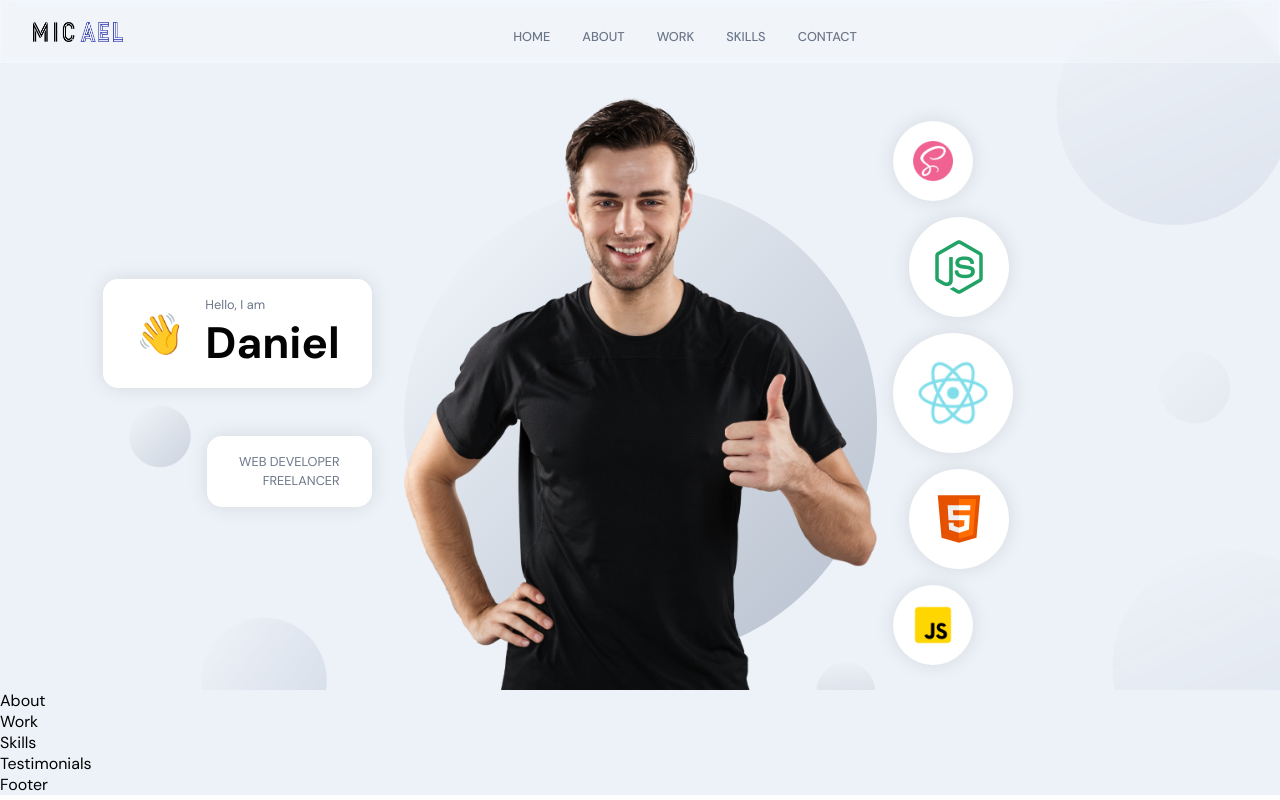
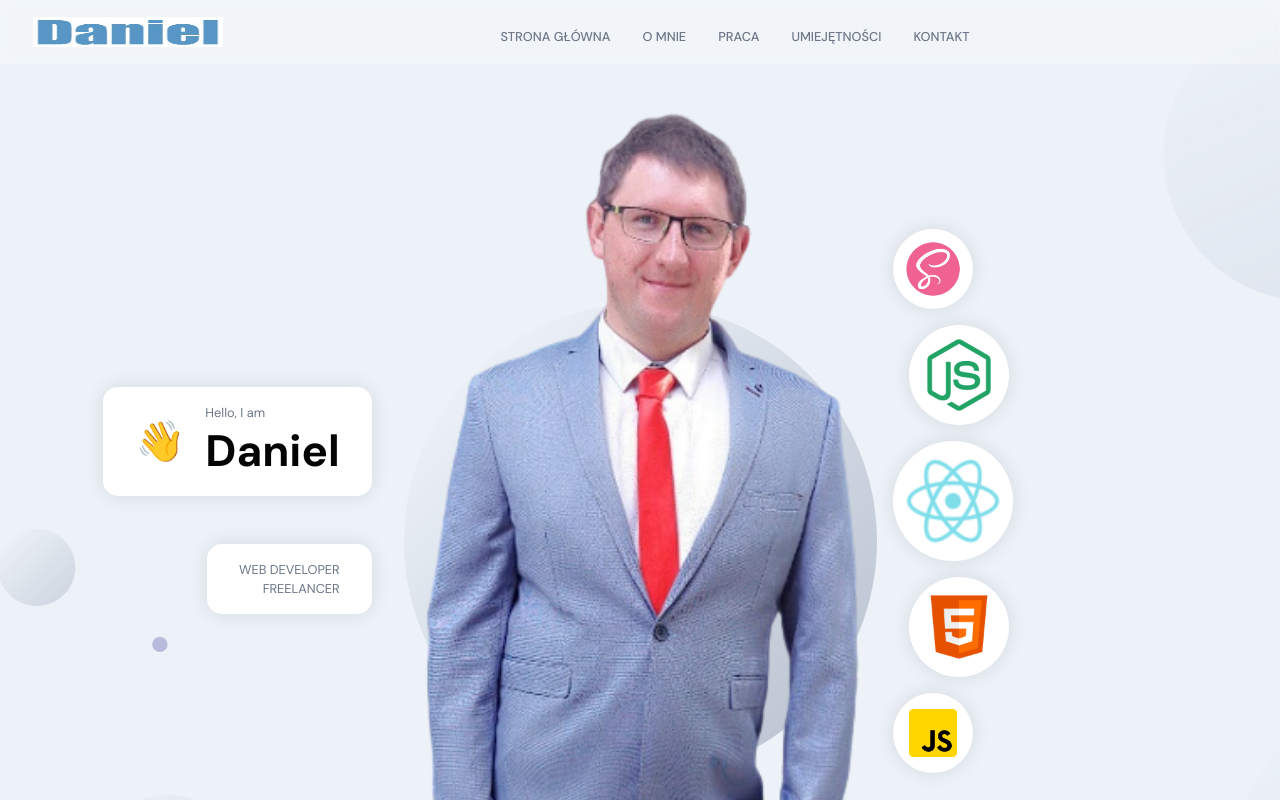
Before and after one commit to DanielKrol90/React.myPortfolio.app, a React (Create React App) app in the folder frontend-app/: page / in a window 1280 px wide. Shown: the top 800 px of the page. Built offline with nearby package versions, Linux system fonts and the light colour scheme.

Commit message:
added assets and changing few things in nav/header

```diff
--- a/frontend-app/src/components/Navbar/Navbar.jsx
+++ b/frontend-app/src/components/Navbar/Navbar.jsx
@@ -11,10 +11,10 @@ const Navbar = () => {
   return (
     <nav className="app__navbar">
       <div className="app__navbar-logo">
-        <img src={images.logo} alt="logo" />
+        <img src={images.user} alt="logo" />
       </div>
       <ul className="app__navbar-links">
-        {['home', 'about', 'work', 'skills', 'contact'].map((item) => (
+        {['strona główna', 'o mnie', 'praca', 'umiejętności', 'kontakt'].map((item) => (
           <li className="app__flex p-text" key={`link-${item}`}>
             <div />
             <a href={`#${item}`}>{item}</a>
@@ -32,7 +32,7 @@ const Navbar = () => {
           >
             <HiX onClick={() => setToggle(false)} />
             <ul>
-              {['home', 'about', 'work', 'skills', 'contact'].map((item) => (
+              {['strona główna', 'o mnie', 'praca', 'umiejętności', 'kontakt'].map((item) => (
                 <li key={item}>
                   <a href={`#${item}`} onClick={() => setToggle(false)}>
                     {item}
--- a/frontend-app/src/components/Navbar/Navbar.scss
+++ b/frontend-app/src/components/Navbar/Navbar.scss
@@ -20,8 +20,8 @@
     align-items: center;
 
     img {
-      width: 90px;
-      height: 20px;
+      width: 190px;
+      height: 30px;
 
       @media screen and (min-width: 2000px) {
         width: 180px;
--- a/frontend-app/src/constants/images.jsx
+++ b/frontend-app/src/constants/images.jsx
@@ -34,6 +34,8 @@ import bolt from '../assets/bolt.png';
 import nb from '../assets/nb.png';
 import skype from '../assets/skype.png';
 import spotify from '../assets/spotify.png';
+import user from '../assets/user.jpg';
+import userImg from '../assets/user_profile.png'
 
 export default {
   email,
@@ -69,4 +71,6 @@ export default {
   nb,
   skype,
   spotify,
+  user,
+  userImg,
 };
--- a/frontend-app/src/container/Header/Header.jsx
+++ b/frontend-app/src/container/Header/Header.jsx
@@ -44,7 +44,7 @@ const Header = () => {
         transition={{ duration: 0.5, delayChildren: 0.5 }}
         className="app__header-img"
       >
-        <img src={images.profile} alt="profile_bg" />
+        <img src={images.userImg} alt="profile_bg" />
         <motion.img
           whileInView={{ scale: [0, 1] }}
           transition={{ duration: 1, ease: "easeInOut" }}
--- a/frontend-app/src/container/Header/Header.scss
+++ b/frontend-app/src/container/Header/Header.scss
@@ -112,8 +112,8 @@
         box-shadow: 0px 0px 20px rgba(0, 0, 0, 0.1);
 
         img {
-            width: 60%;
-            height: 60%;
+            width: 80%;
+            height: 80%;
         }
     }
 
```
Also changed, not shown: frontend-app/src/assets/user.jpg (added), frontend-app/src/assets/user_profile.png (added).
